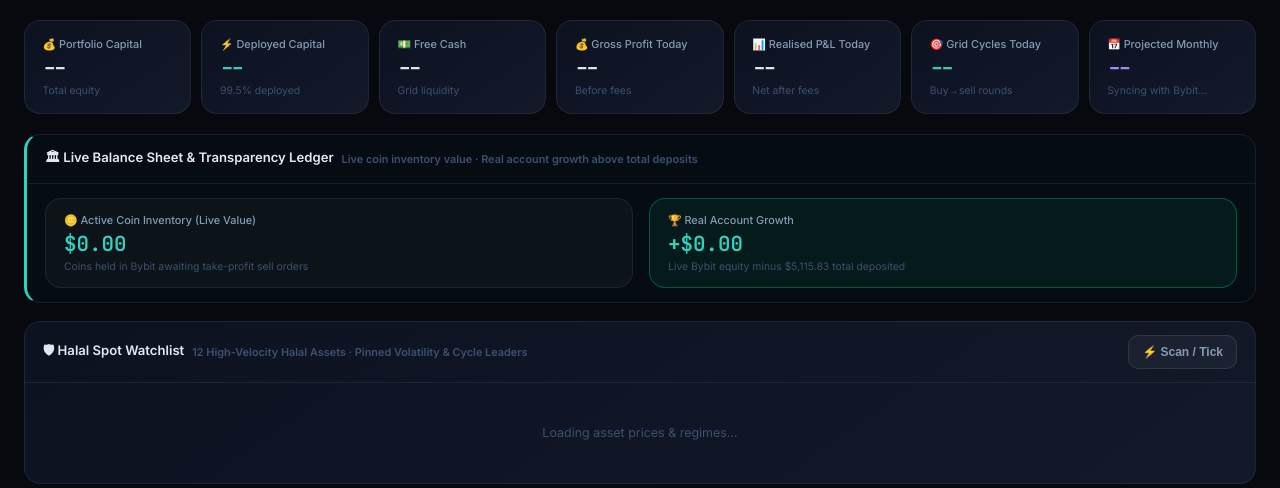
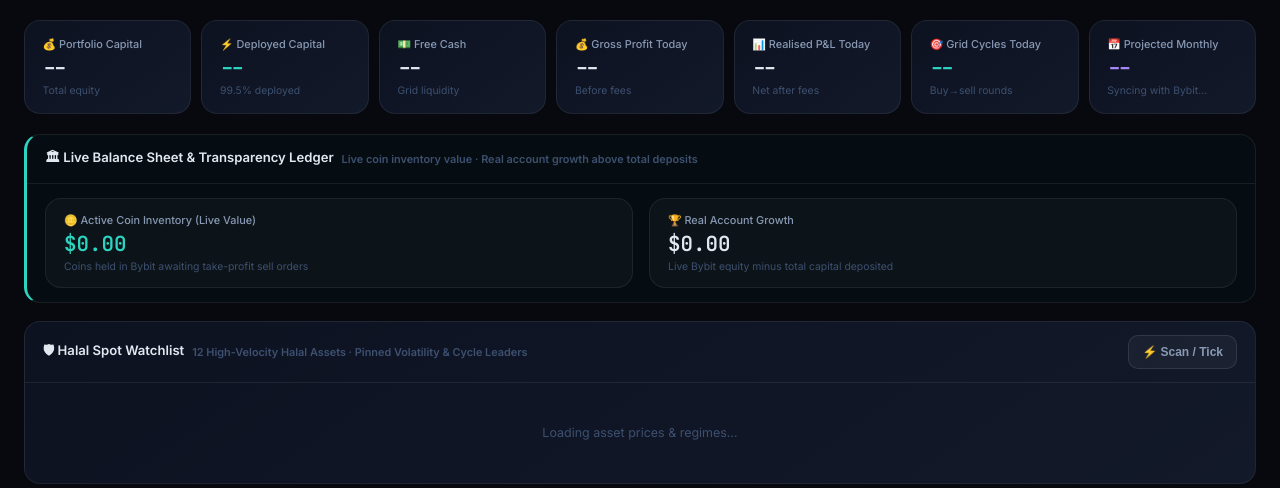
Before and after one commit to nasnoma/AIOS, a FastAPI app: page / in a window 1280 px wide. Shown: the part 60-548 px from the top of the page. Run offline with FastAPI, Linux system fonts and the light colour scheme; data comes from the database, SQL or seed files in the repository; data that the repository does not hold is empty.

Commit message:
fix(dashboard): synchronize Real Account Growth deposit baseline and dynamic colors

```diff
--- a/trading_engine/api/templates/dashboard.html
+++ b/trading_engine/api/templates/dashboard.html
@@ -135,11 +135,12 @@
           <div class="stat-val" id="recon-coins-held" style="color:var(--teal);font-size:1.3rem">$0.00</div>
           <div class="stat-sub" id="recon-coins-sub">Coins held in Bybit awaiting take-profit sell orders</div>
         </div>
-        <div class="stat-card" style="background:rgba(0,229,176,0.06);border:1px solid rgba(0,229,176,0.3);padding:14px 18px;">
+        <div class="stat-card" id="recon-growth-card" style="background:rgba(255,255,255,0.03);padding:14px 18px;">
           <div class="stat-label">🏆 Real Account Growth</div>
-          <div class="stat-val" id="recon-net-growth" style="color:var(--teal);font-size:1.3rem">+$0.00</div>
-          <div class="stat-sub">Live Bybit equity minus $5,115.83 total deposited</div>
+          <div class="stat-val" id="recon-net-growth" style="font-size:1.3rem">$0.00</div>
+          <div class="stat-sub" id="recon-growth-sub">Live Bybit equity minus total capital deposited</div>
         </div>
+
       </div>
     </div>
 
@@ -295,7 +296,14 @@ function renderSpotStatus(data) {
   set('recon-coins-held', usd(totalAssetValue));
   set('recon-coins-sub', heldCoinsCount + ' assets awaiting take-profit');
 
-  set('recon-net-growth', (recNet >= 0 ? '+$' : '-$') + Math.abs(recNet).toFixed(2));
+  const netGrowthEl = document.getElementById('recon-net-growth');
+  if (netGrowthEl) {
+    netGrowthEl.textContent = (recNet >= 0 ? '+$' : '-$') + Math.abs(recNet).toFixed(2);
+    netGrowthEl.style.color = recNet >= 0 ? 'var(--green)' : 'var(--red)';
+  }
+  const depBase = rec.deposit_base ? Number(rec.deposit_base).toLocaleString('en-US',{minimumFractionDigits:2}) : '7,015.83';
+  set('recon-growth-sub', 'Live Bybit equity minus $' + depBase + ' total deposited');
+
 
 
 
```
